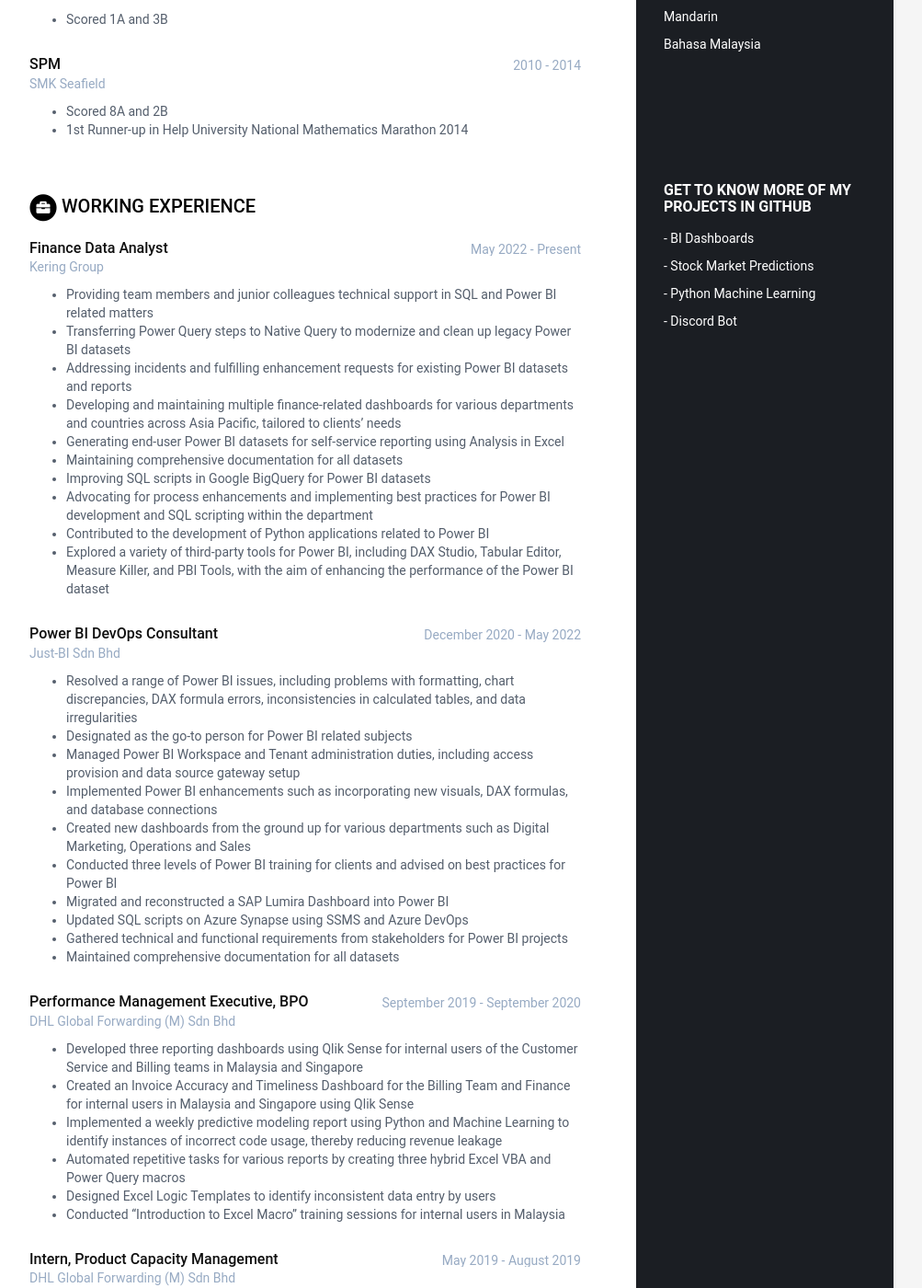
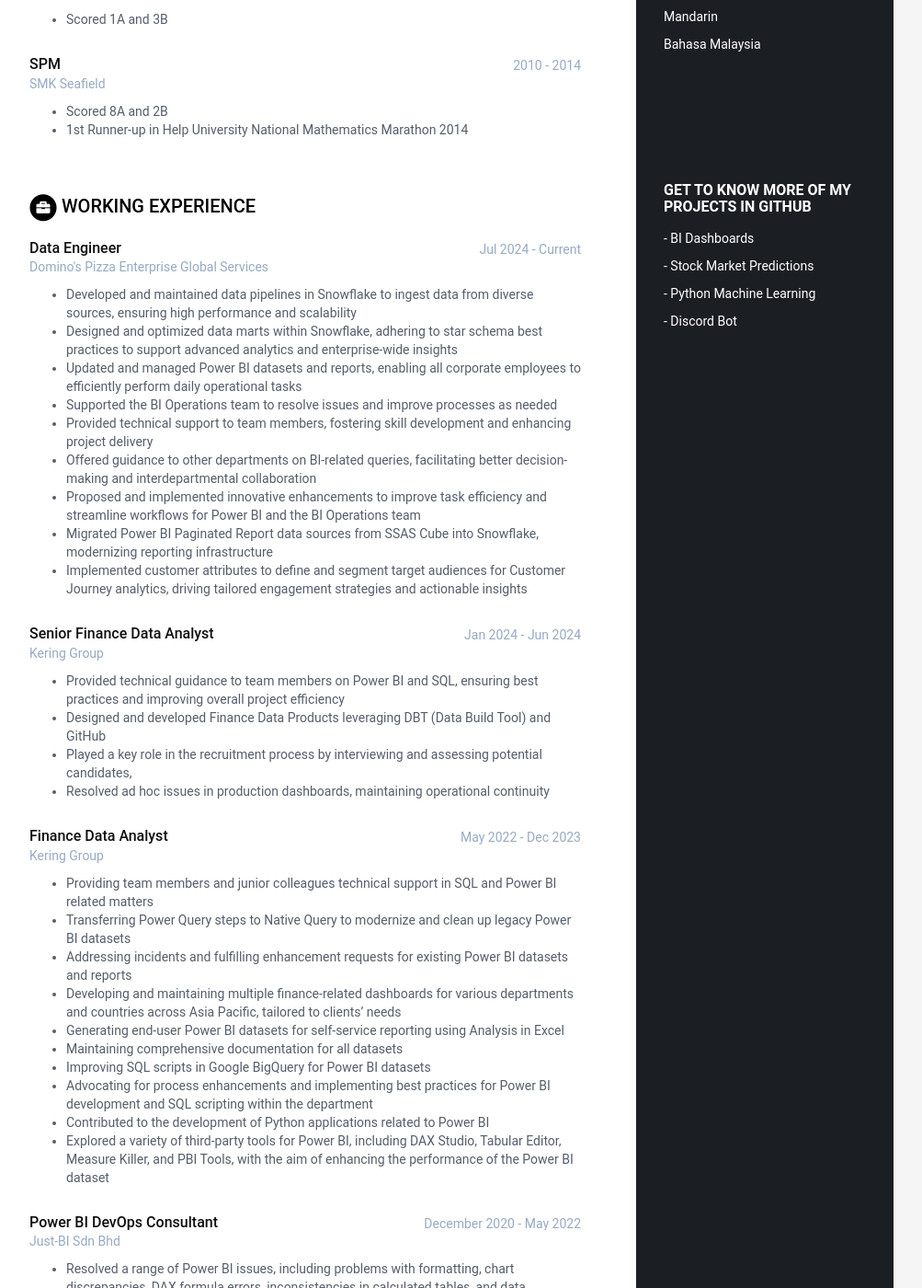
Before and after one commit to jianzhiw/jianzhiw.github.io, a Jekyll site: the page built from index.html, in a window 1280 px wide and 1400 px high, scrolled down 601 px. Shown: the whole window at 92% size, without its empty margins (168-1171 px from the left). Built offline with Jekyll 4.4.1, drawn with Linux system fonts in a browser that asks for light colours.

Commit message:
Update experiences (#7)

```diff
--- a/_data/data.yml
+++ b/_data/data.yml
@@ -61,8 +61,32 @@
 
 
 experiences:
+    - role: Data Engineer
+      time: Jul 2024 - Current
+      company: Domino's Pizza Enterprise Global Services
+      details: |
+        - Developed and maintained data pipelines in Snowflake to ingest data from diverse sources, ensuring high performance and scalability
+        - Designed and optimized data marts within Snowflake, adhering to star schema best practices to support advanced analytics and enterprise-wide insights
+        - Updated and managed Power BI datasets and reports, enabling all corporate employees to efficiently perform daily operational tasks
+        - Supported the BI Operations team to resolve issues and improve processes as needed
+        - Provided technical support to team members, fostering skill development and enhancing project delivery
+        - Offered guidance to other departments on BI-related queries, facilitating better decision-making and interdepartmental collaboration
+        - Proposed and implemented innovative enhancements to improve task efficiency and streamline workflows for Power BI and the BI Operations team
+        - Migrated Power BI Paginated Report data sources from SSAS Cube into Snowflake, modernizing reporting infrastructure
+        - Implemented customer attributes to define and segment target audiences for Customer Journey analytics, driving tailored engagement strategies and actionable insights
+
+
+    - role: Senior Finance Data Analyst
+      time: Jan 2024 - Jun 2024
+      company: Kering Group
+      details: |
+        - Provided technical guidance to team members on Power BI and SQL, ensuring best practices and improving overall project efficiency
+        - Designed and developed Finance Data Products leveraging DBT (Data Build Tool) and GitHub
+        - Played a key role in the recruitment process by interviewing and assessing potential candidates,
+        - Resolved ad hoc issues in production dashboards, maintaining operational continuity
+
     - role: Finance Data Analyst
-      time: May 2022 - Present
+      time: May 2022 - Dec 2023
       company: Kering Group
       details: |
         - Providing team members and junior colleagues technical support in SQL and Power BI related matters
```
